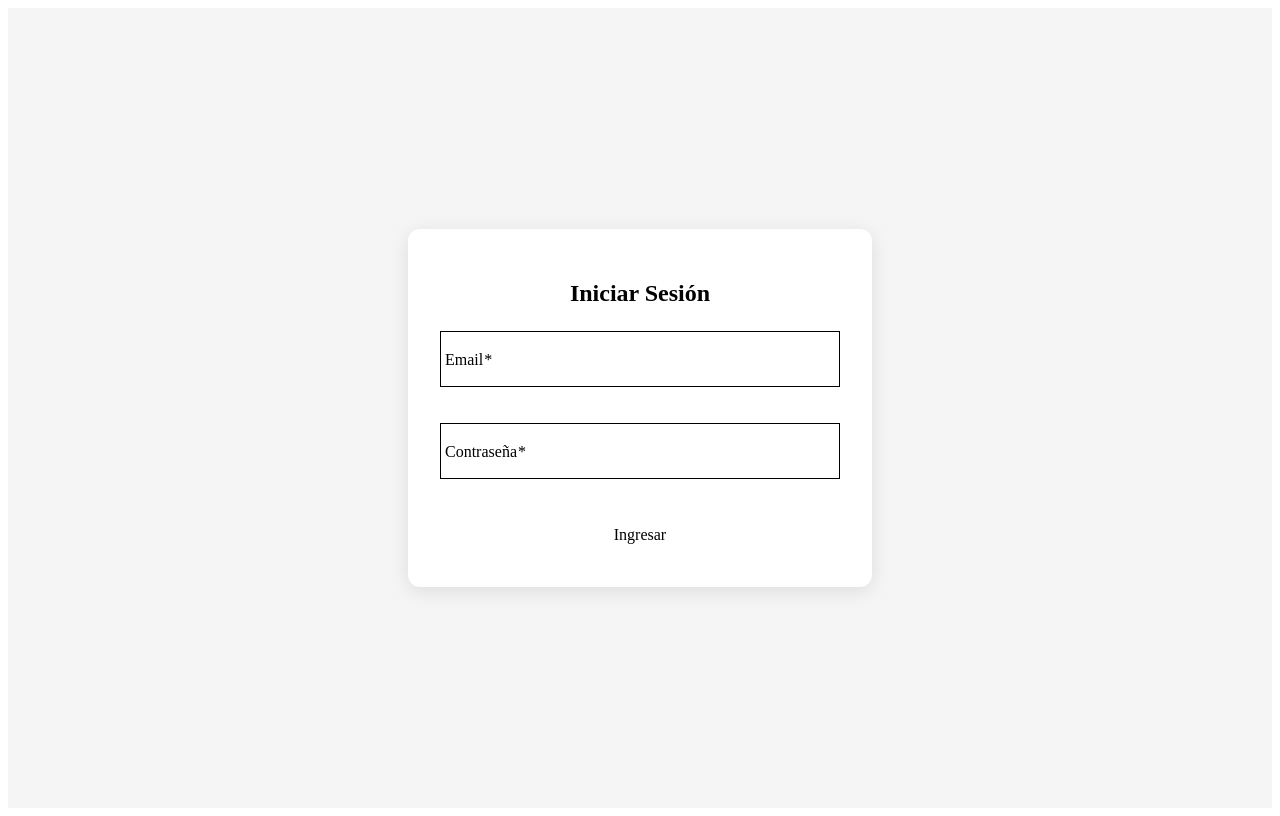
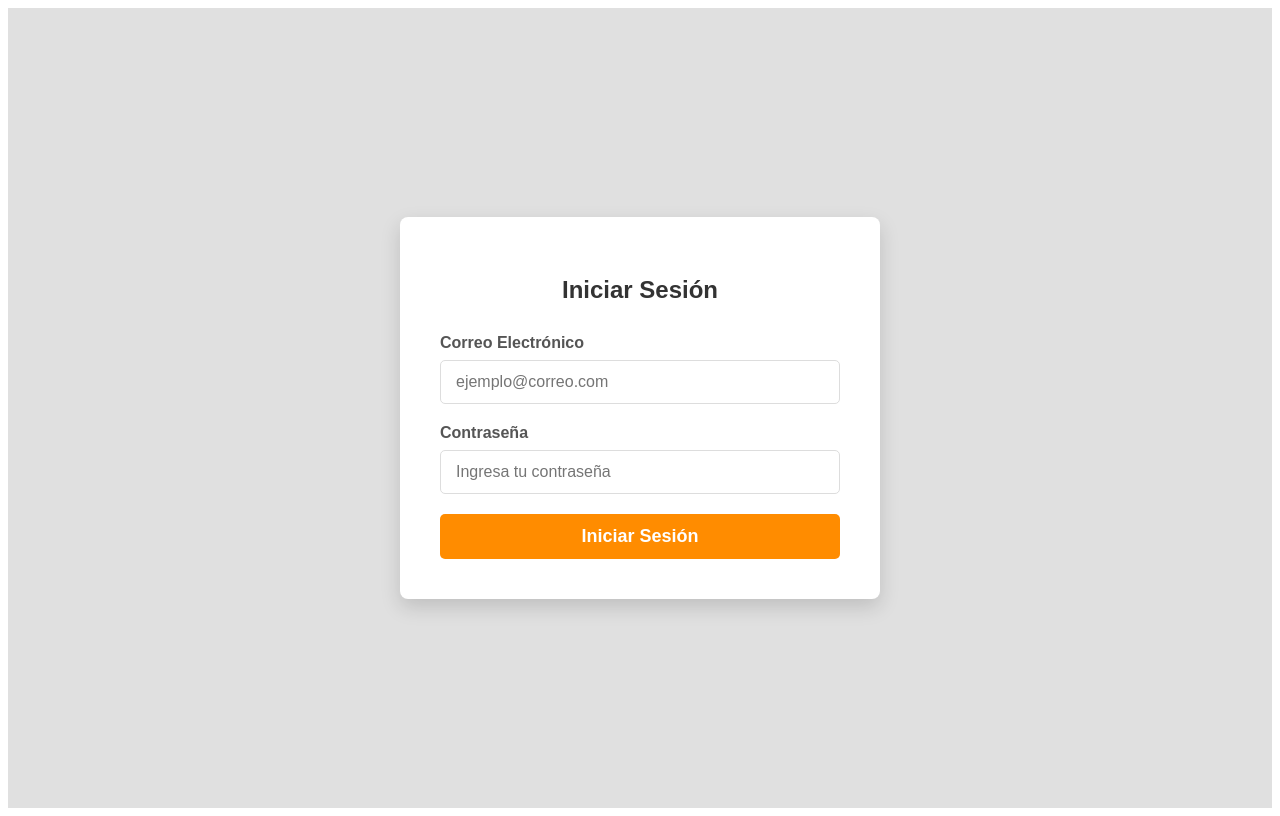
Before and after one commit to Fabianluq/restaurante-frontend, an Angular app: page / in a window 1280 px wide. Built offline with nearby package versions, Linux system fonts and the light colour scheme.

Commit message:
add desing

```diff
--- a/src/app/app.component.ts
+++ b/src/app/app.component.ts
@@ -1,10 +1,10 @@
 import { Component } from '@angular/core';
-import { LoginComponent } from './pages/login/login.component';
+import { RouterOutlet } from '@angular/router';
 
 @Component({
   selector: 'app-root',
   standalone: true,
-  imports: [LoginComponent],
-  template: `<app-login></app-login>`,
+  imports: [RouterOutlet],
+  template: `<router-outlet></router-outlet>`,
 })
 export class AppComponent {}
--- a/src/app/app.routes.ts
+++ b/src/app/app.routes.ts
@@ -1,7 +1,8 @@
 import { Routes } from '@angular/router';
 import { LoginComponent } from './pages/login/login.component';
+import { DashboardComponent } from './pages/dashboard/dashboard.component';
 
 export const routes: Routes = [
-  { path: '', redirectTo: 'login', pathMatch: 'full' },
-  { path: 'login', component: LoginComponent },
+  { path: '', component: LoginComponent },
+  { path: 'dashboard', component: DashboardComponent },
 ];
--- /dev/null
+++ b/src/app/pages/dashboard/dashboard.component.html
@@ -0,0 +1,5 @@
+<!-- dashboard.component.html -->
+<div style="text-align:center; margin-top:2rem;">
+  <h1>Bienvenido al Dashboard</h1>
+  <p>Esta es la vista principal después del login.</p>
+</div>
--- /dev/null
+++ b/src/app/pages/dashboard/dashboard.component.scss
@@ -0,0 +1,22 @@
+.dashboard-container {
+  display: flex;
+  flex-direction: column;
+  justify-content: center;
+  align-items: center;
+  height: 100vh;
+  background-color: #f0f2f5;
+  color: #333;
+  font-family: Arial, sans-serif;
+  text-align: center;
+}
+
+h1 {
+  font-size: 3em;
+  color: #333;
+  margin-bottom: 15px;
+}
+
+p {
+  font-size: 1.2em;
+  color: #666;
+}
--- a/src/app/pages/login/login.component.html
+++ b/src/app/pages/login/login.component.html
@@ -1,26 +1,40 @@
-<div class="login-wrapper" style="display:flex; justify-content:center; align-items:center; height:100vh; background:#f5f5f5;">
-  <div class="login-card" style="width:100%; max-width:400px; padding:2rem; background:white; border-radius:12px; box-shadow:0 4px 20px rgba(0,0,0,0.1);">
-    <h2 class="login-title" style="text-align:center; margin-bottom:1.5rem;">Iniciar Sesión</h2>
+<div class="login-wrapper">
+  <div class="login-card">
+    <h2 class="login-title">Iniciar Sesión</h2>
 
     <form [formGroup]="loginForm" (ngSubmit)="onSubmit()">
-      <mat-form-field appearance="outline" class="full-width" style="width:100%; margin-bottom:1rem;">
-        <mat-label>Email</mat-label>
-        <input matInput formControlName="correo" type="correo" placeholder="ejemplo@correo.com" />
-      </mat-form-field>
+      <div class="form-group">
+        <label for="email">Correo Electrónico</label>
+        <input id="email" type="email" formControlName="correo" placeholder="ejemplo@correo.com" />
+        <p *ngIf="correo?.invalid && (correo?.dirty || correo?.touched)" class="error-text">
+          <ng-container *ngIf="correo?.errors?.['required']">
+            El correo electrónico es requerido.
+          </ng-container>
+          <ng-container *ngIf="correo?.errors?.['email']">
+            El formato del correo electrónico no es válido.
+          </ng-container>
+        </p>
+      </div>
 
-      <mat-form-field appearance="outline" class="full-width" style="width:100%; margin-bottom:1rem;">
-        <mat-label>Contraseña</mat-label>
-        <input matInput formControlName="contrasenia" type="contrasenia" placeholder="********" />
-      </mat-form-field>
+      <div class="form-group">
+        <label for="password">Contraseña</label>
+        <input id="password" type="password" formControlName="contrasenia" placeholder="Ingresa tu contraseña" />
+        <p *ngIf="contrasenia?.invalid && (contrasenia?.dirty || contrasenia?.touched)" class="error-text">
+          <ng-container *ngIf="contrasenia?.errors?.['required']">
+            La contraseña es requerida.
+          </ng-container>
+        </p>
+      </div>
 
-      <button mat-raised-button color="primary" class="full-width" type="submit" [disabled]="status() === 2" style="width:100%; padding:0.8rem; font-size:16px;">
+
+      <button type="submit" class="login-button" [disabled]="status() === 2">
         <ng-container *ngIf="status() === 2; else loginText">
           Cargando...
         </ng-container>
-        <ng-template #loginText>Ingresar</ng-template>
+        <ng-template #loginText>Iniciar Sesión</ng-template>
       </button>
 
-      <p *ngIf="errorMessage()" class="error-text" style="color:red; margin-top:1rem; text-align:center;">
+      <p *ngIf="errorMessage()" class="error-text">
         {{ errorMessage() }}
       </p>
     </form>
--- a/src/app/pages/login/login.component.scss
+++ b/src/app/pages/login/login.component.scss
@@ -3,38 +3,93 @@
   display: flex;
   justify-content: center;
   align-items: center;
-  background: linear-gradient(135deg, #6a11cb 0%, #2575fc 100%);
+  background-color: #e0e0e0;
+  font-family: Arial, sans-serif;
 }
 
 .login-card {
-  background-color: #fff;
-  padding: 2.5rem;
-  border-radius: 12px;
-  box-shadow: 0px 10px 25px rgba(0,0,0,0.2);
+  background-color: #ffffff;
+  padding: 40px;
+  border-radius: 8px;
+  box-shadow: 0 8px 20px rgba(0, 0, 0, 0.15);
   width: 100%;
   max-width: 400px;
 }
 
 .login-title {
+  font-size: 24px;
+  font-weight: bold;
+  margin-bottom: 30px;
+  color: #333333;
   text-align: center;
-  margin-bottom: 2rem;
-  color: #333;
 }
 
-.full-width {
-  width: 100%;
-  margin-bottom: 1rem;
+.form-group {
+  text-align: left;
+  margin-bottom: 20px;
 }
 
-button.mat-raised-button {
-  display: flex;
-  justify-content: center;
-  align-items: center;
+.form-group label {
+  display: block;
+  margin-bottom: 8px;
+  font-weight: bold;
+  color: #555555;
+}
+
+.form-group input {
+  width: 100%;
+  padding: 12px 15px;
+  border: 1px solid #dddddd;
+  border-radius: 5px;
+  font-size: 16px;
+  box-sizing: border-box;
+  outline: none;
+  transition: border-color 0.3s ease;
+}
+
+.form-group input:focus {
+  border-color: #ff8c00;
+}
+
+.forgot-password-container {
+  text-align: right;
+  margin-bottom: 20px;
+}
+
+.forgot-password {
+  color: #888888;
+  text-decoration: none;
+  font-size: 14px;
+}
+
+.forgot-password:hover {
+  text-decoration: underline;
+}
+
+.login-button {
+  width: 100%;
+  padding: 12px;
+  background-color: #ff8c00; /* Orange accent */
+  color: #ffffff;
+  border: none;
+  border-radius: 5px;
+  font-size: 18px;
+  font-weight: bold;
+  cursor: pointer;
+  transition: background-color 0.3s ease;
+}
+
+.login-button:hover:not([disabled]) {
+  background-color: #e67e00;
+}
+
+.login-button[disabled] {
+  background-color: #cccccc;
+  cursor: not-allowed;
 }
 
 .error-text {
-  color: #f44336;
-  text-align: center;
-  margin-top: 1rem;
-  font-weight: 500;
+  color: #e74c3c;
+  margin-top: 15px;
+  font-size: 14px;
 }
--- a/src/app/pages/login/login.component.ts
+++ b/src/app/pages/login/login.component.ts
@@ -1,9 +1,7 @@
 import { Component, signal } from '@angular/core';
 import { ReactiveFormsModule, FormBuilder, Validators } from '@angular/forms';
-import { CommonModule } from '@angular/common'; // <--- Importante para *ngIf
-import { MatFormFieldModule } from '@angular/material/form-field';
-import { MatInputModule } from '@angular/material/input';
-import { MatButtonModule } from '@angular/material/button';
+import { CommonModule } from '@angular/common';
+import { Router } from '@angular/router';
 import { ApiClientService } from '../../core/services/api-client.service';
 
 interface LoginResponse {
@@ -17,17 +15,15 @@ interface LoginResponse {
   imports: [
     CommonModule,
     ReactiveFormsModule,
-    MatFormFieldModule,
-    MatInputModule,
-    MatButtonModule
   ],
   templateUrl: './login.component.html',
+  styleUrls: ['./login.component.scss']
 })
 export class LoginComponent {
   loginForm: ReturnType<FormBuilder['group']>;
   errorMessage = signal<string | null>(null);
 
-  constructor(private fb: FormBuilder, private api: ApiClientService) {
+  constructor(private fb: FormBuilder, private api: ApiClientService, private router: Router) {
     this.loginForm = this.fb.group({
       correo: ['', [Validators.required, Validators.email]],
       contrasenia: ['', Validators.required],
@@ -41,25 +37,38 @@ export class LoginComponent {
 
     console.log('Enviando login con:', { correo, contrasenia });
 
-    // Dispara request
     this.api.request('/auth/login', {
       method: 'POST',
       headers: { 'Content-Type': 'application/json' },
       body: JSON.stringify({ correo, contrasenia })
     });
 
-    // Observa resultado
     setTimeout(() => {
-      const val = this.api.value(); // 👈 llamar signal
+      const val = this.api.value();
       console.log('Respuesta de API:', val);
 
       if (val?.error) {
-        this.errorMessage.set(val.error);
+        if (val.error.includes('HTTP 401')) {
+          this.errorMessage.set('Credenciales inválidas. Por favor, verifica tu correo y contraseña.');
+        } else if (val.error.includes('HTTP 400')) {
+          this.errorMessage.set('Solicitud incorrecta. Por favor, verifica el formato de tus datos.');
+        } else {
+          this.errorMessage.set('Ocurrió un error inesperado. Inténtalo de nuevo más tarde.');
+        }
       } else if (val?.token) {
         this.errorMessage.set(null);
         console.log('Login exitoso, token:', val.token);
+        this.router.navigate(['/dashboard']);
       }
     }, 500);
+  }
+
+  get correo() {
+    return this.loginForm.get('correo');
+  }
+
+  get contrasenia() {
+    return this.loginForm.get('contrasenia');
   }
 
   get status() {
--- a/src/main.ts
+++ b/src/main.ts
@@ -1,10 +1,15 @@
 import { bootstrapApplication } from '@angular/platform-browser';
+import { AppComponent } from './app/app.component';
 import { provideHttpClient } from '@angular/common/http';
-import { BrowserAnimationsModule } from '@angular/platform-browser/animations';
-import { AppComponent } from './app/app.component';
+import { provideRouter } from '@angular/router';
+import { provideBrowserGlobalErrorListeners, provideZoneChangeDetection } from '@angular/core';
+import { routes } from './app/app.routes';
 
 bootstrapApplication(AppComponent, {
   providers: [
     provideHttpClient(),
+    provideBrowserGlobalErrorListeners(),
+    provideZoneChangeDetection({ eventCoalescing: true }),
+    provideRouter(routes),
   ],
 }).catch(err => console.error(err));
```
Also changed, not shown: src/app/pages/dashboard/dashboard.component.ts (added, +12 -0 lines).
